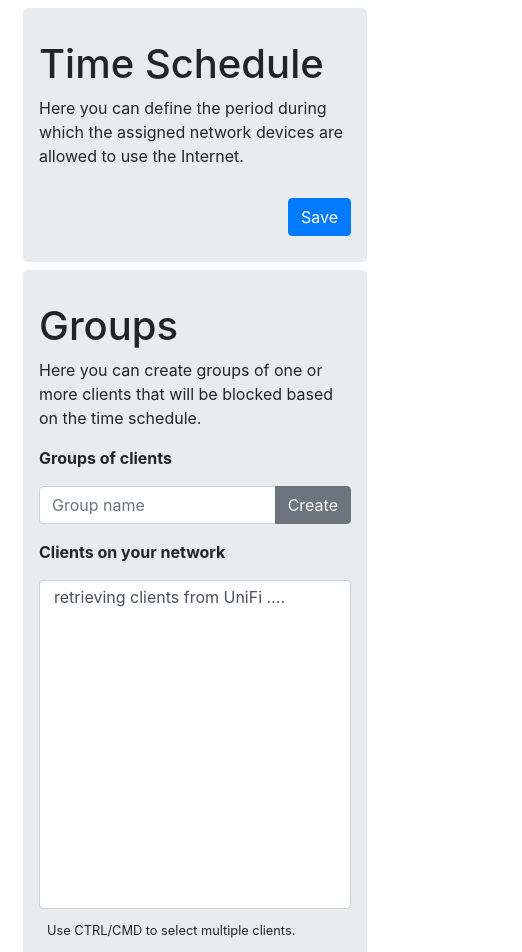
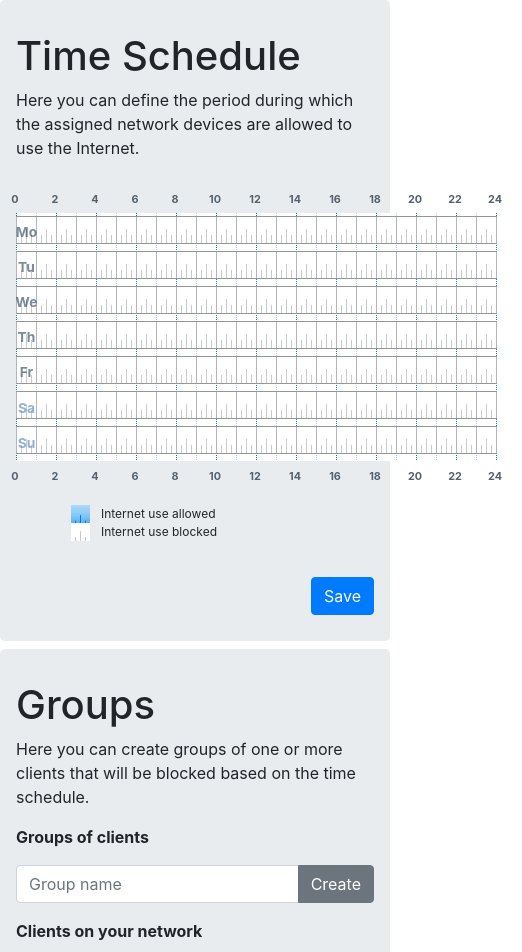
Before and after one commit to tdack/unifi-parental, a website: page public/index.html in a window 390 px wide. Shown: the top 952 px of the page, 522 px wide, since content can reach past the window. Drawn offline with nearby package versions, Linux system fonts and the light colour scheme; no server answers.

Commit message:
Show timer_container at smaller resolutions too

```diff
--- a/public/css/default/timer.css
+++ b/public/css/default/timer.css
@@ -199,14 +199,19 @@ div.timer_container div.msg_box.hide {
     width: 100%;
 }
 
-@media (max-width: 560px) {
+@media (max-width: 576px) {
     div#uiTimerArea,
     div.timerArea {
         width: auto;
     }
-    div.timer_container,
-    div.time_ctrl_options {
-        display: none;
+    div.timer_container div.hourscale, div.timer_container div.upperHourscale {
+      min-width: 522px;
+      margin: 6px auto 5px -16px;
+    }
+    div.dayscale {
+      position: absolute;
+      margin-left: -17px;
+      opacity: 0.6;
     }
     .mobile_warning {
         display: inline-block;
--- a/public/index.html
+++ b/public/index.html
@@ -25,7 +25,7 @@
 <body>
     <div id="content" class="container-fluid p-0 selectable" role="main" aria-live="polite">
         <form id="uiMainform" name="mainform" class="narrow">
-            <div class="row m-2">
+            <div class="row m-md-2">
                 <div class="col-lg-7 col-md-9 order-md-2 p-md-0">
                   <div class="jumbotron h-100">
                     <h1>Time Schedule</h1>
```
